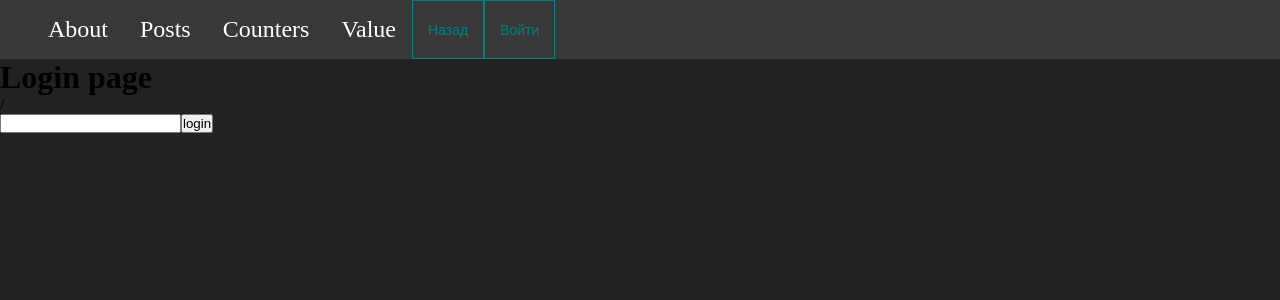
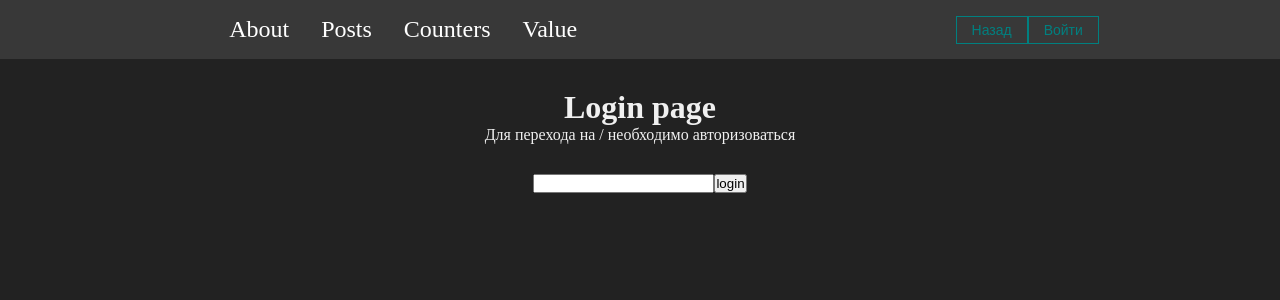
Before and after one commit to ElonObey/SPW_react, a React (Create React App) app: page /login in a window 1280 px wide. Shown: the top 300 px of the page. Built offline with nearby package versions, Linux system fonts and the light colour scheme.

Commit message:
chore: overlay CSS from navBar

```diff
--- a/src/components/Ui/NavBar/NavBar.jsx
+++ b/src/components/Ui/NavBar/NavBar.jsx
@@ -4,17 +4,15 @@ import style from "./NavBar.module.css";
 import Mybutton from "../button/Mybutton";
 import { useAuth } from "../../../hooks/useAuth";
 
-
-
 const NavBar = () => {
   const navigate = useNavigate();
   const goBack = () => navigate(-1);
-  const {user ,signout} = useAuth()
+  const { user, signout } = useAuth();
   // console.log(user)
   return (
     <>
       <section className={style.head}>
-
+        <div className={style.item}>
           <div className={style.component}>
             <Link to="/about"> About </Link>
           </div>
@@ -27,11 +25,23 @@ const NavBar = () => {
           <div className={style.component}>
             <Link to="/value"> Value </Link>
           </div>
+        </div>
+        <div className={style.btns}>
           <Mybutton onClick={goBack}> Назад </Mybutton>
-        {user
-        ? <Mybutton onClick= {() => signout(() => navigate('/login', {replace: true}))}> Выйти </Mybutton>
-          : <Mybutton onClick= {() => navigate('/login', {replace: true})}> Войти </Mybutton>
+          {user ? (
+            <Mybutton
+              onClick={() =>
+                signout(() => navigate("/login", { replace: true }))
               }
+            >
+              Выйти
+            </Mybutton>
+          ) : (
+            <Mybutton onClick={() => navigate("/login", { replace: true })}>
+              Войти
+            </Mybutton>
+          )}
+        </div>
       </section>
       <Outlet />
     </>
--- a/src/components/Ui/NavBar/NavBar.module.css
+++ b/src/components/Ui/NavBar/NavBar.module.css
@@ -2,6 +2,7 @@
     background-color: #383838;
     width: 100%;
     display: flex;
+    justify-content: space-around;
 }
 .component {
     margin: 1rem;
@@ -14,3 +15,13 @@
     color: white;
     font-size: 24px;
 }
+.item {
+    display: flex;
+    align-items: center;
+    justify-items: center;
+}
+.btns {
+    display: flex;
+    align-items: center;
+
+}
--- a/src/components/styles/main.css
+++ b/src/components/styles/main.css
@@ -104,3 +104,14 @@ html {
 .value_block {
     color: rgb(240, 240, 240);
 }
+.login_block {
+    display: flex;
+    flex-direction: column;
+    align-items: center;
+    justify-content: center;
+    margin-top: 30px;
+    color: rgb(240, 240, 240);
+}
+.login_item {
+    margin-top: 30px;
+}
--- a/src/pages/Login.jsx
+++ b/src/pages/Login.jsx
@@ -1,6 +1,7 @@
 import React from "react";
 import { useLocation, useNavigate } from "react-router-dom";
 import { useAuth } from "../hooks/useAuth";
+import "../components/styles/main.css";
 
 const Login = () => {
   const navigate = useNavigate();
@@ -17,13 +18,15 @@ const Login = () => {
   };
 
   return (
-    <div>
+    <div className="login_block">
       <h1> Login page</h1>
-      {fromPage}
-      <form onSubmit={handleSubmit}>
-        <input name="username" type="text" />
-        <button type="submit"> login</button>
-      </form>
+      <p> Для перехода на {fromPage} необходимо авторизоваться </p>
+      <div className="login_item">
+        <form onSubmit={handleSubmit}>
+          <input name="username" type="text" />
+          <button type="submit"> login</button>
+        </form>
+      </div>
     </div>
   );
 };
```
Lines whose indentation alone changed are shown as unchanged.
